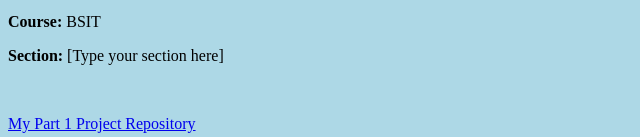
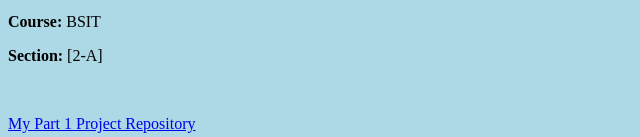
Before and after one commit to daalegadostudent-sudo/daalegadostudent-sudo.github.io, a plain HTML site: page index.html in a window 1280 px wide. Shown: the part 347-484 px from the top of the page, without its empty margins (0-640 px from the left). Drawn offline with Linux system fonts and the light colour scheme; files whose address does not match are found by name.

Commit message:
Update index.html

```diff
--- a/index.html
+++ b/index.html
@@ -13,7 +13,7 @@
 
   <p><strong>Bio:</strong> I am learning how to publish websites using GitHub Desktop and GitHub Pages.</p>
   <p><strong>Course:</strong> BSIT</p>
-  <p><strong>Section:</strong> [Type your section here]</p>
+  <p><strong>Section:</strong> [2-A]</p>
 
   <p>
     <a href="https://github.com/daalegadostudent-sudo/github-desktop-practice">My Part 1 Project Repository</a>
```
